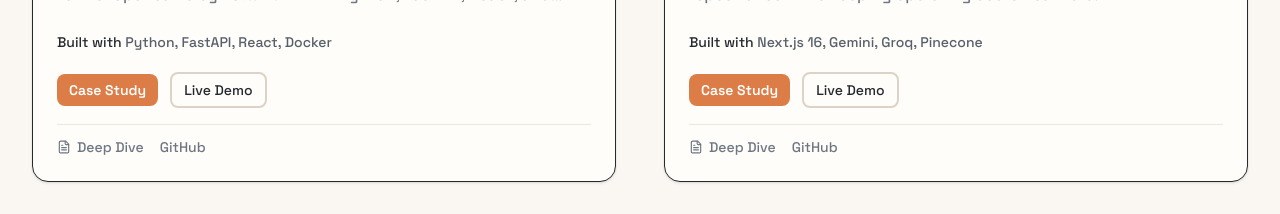
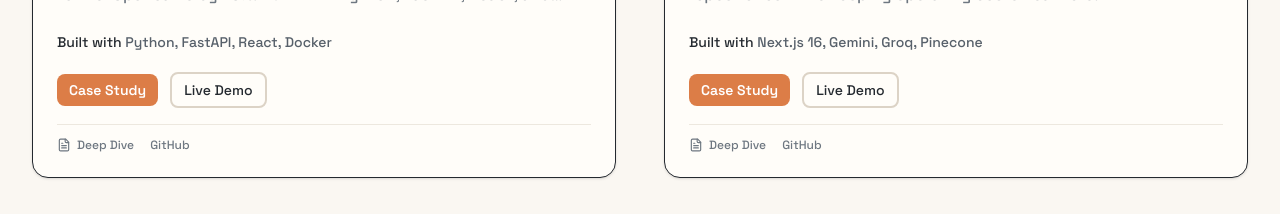
Before and after one commit to aabhiyann/portfolio-abhiyan, a React (Vite) app: page /projects in a window 1280 px wide. Shown: the part 900-1114 px from the top of the page. Built offline with nearby package versions, Linux system fonts and the light colour scheme; no server answers.

Commit message:
style: reduce secondary project link typography to text-xs

```diff
--- a/src/components/ui/ProjectCard.tsx
+++ b/src/components/ui/ProjectCard.tsx
@@ -113,7 +113,7 @@ export const ProjectCard = ({
         </div>
 
         {/* Secondary links: Deep Dive · GitHub */}
-        <div className="flex flex-wrap items-center gap-4 text-sm text-text-muted pt-3 border-t border-border-primary/50">
+        <div className="flex flex-wrap items-center gap-4 text-xs text-text-muted pt-3 border-t border-border-primary/50">
           {project.deepDiveId && (
             <Link
               to={`/deep-dives/${project.deepDiveId}`}
```
